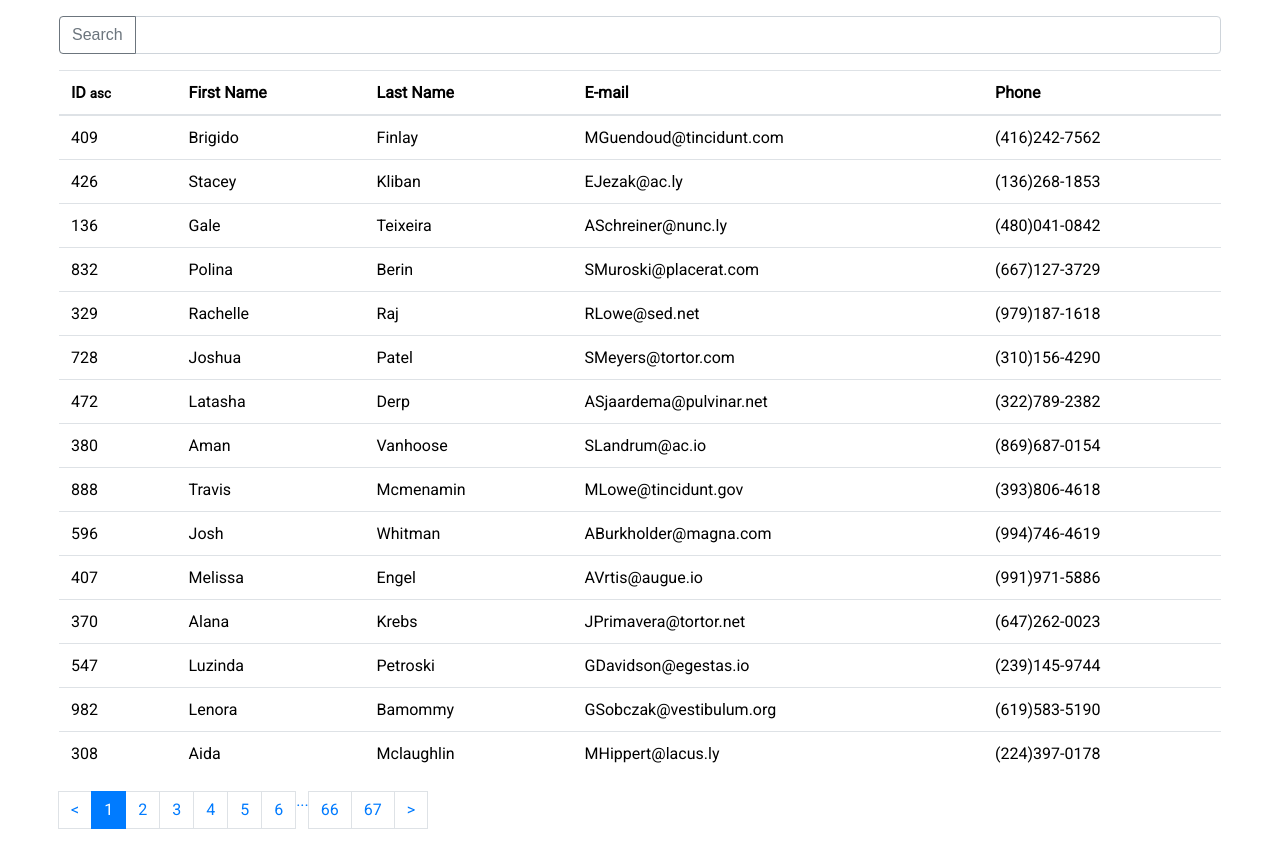
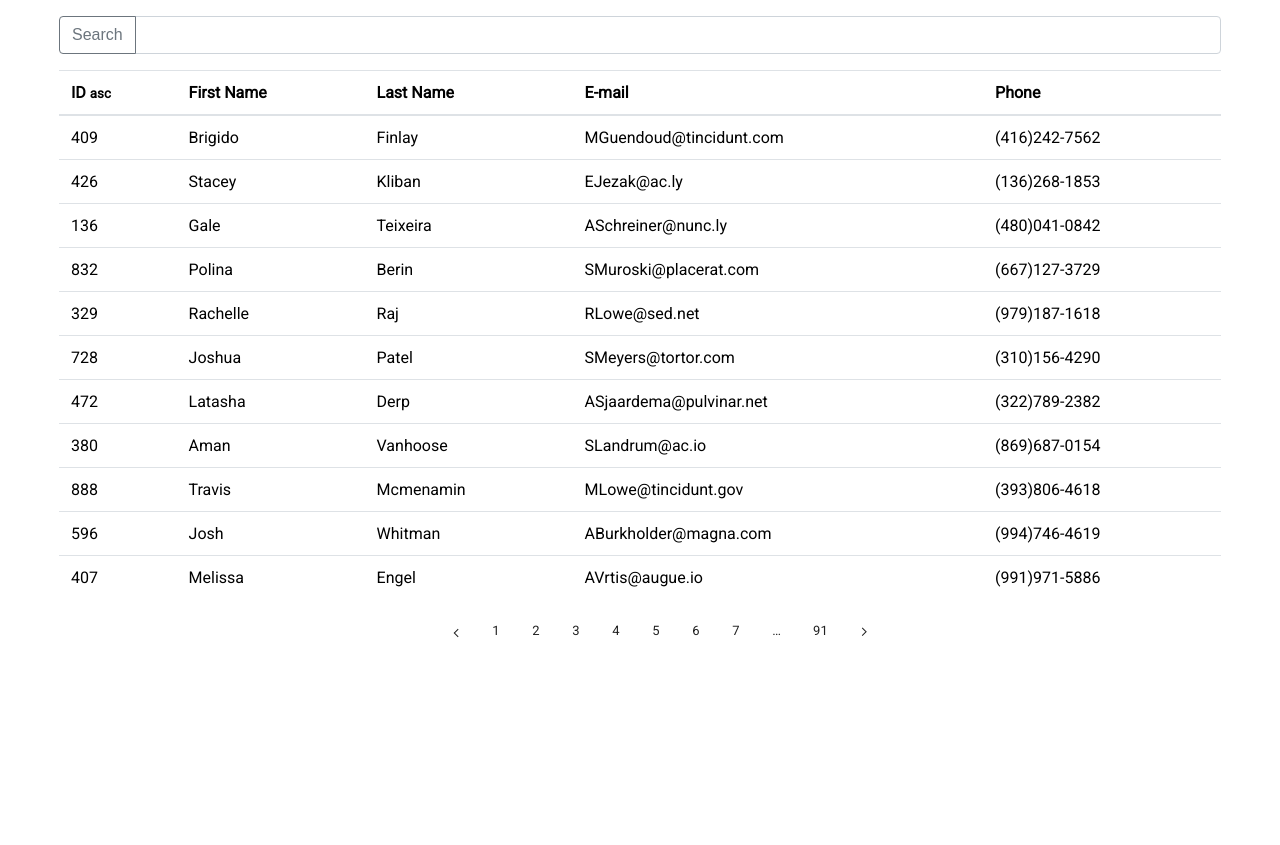
Before and after one commit to Uvacoder/demo-react-table, a React (Create React App) app: page / in a window 1280 px wide. After the commit the page ends 800 px from the top, so only its background shows below. Built offline with nearby package versions, Linux system fonts and the light colour scheme.

Commit message:
custom hook and component for paginate

```diff
--- a/package.json
+++ b/package.json
@@ -4,8 +4,10 @@
   "private": true,
   "homepage": "https://mdlufy.github.io/react-table",
   "dependencies": {
+    "classnames": "^2.3.1",
     "gh-pages": "^4.0.0",
     "lodash": "^4.17.11",
+    "node-sass": "^4.14.1",
     "react": "^16.8.1",
     "react-dom": "^16.8.1",
     "react-paginate": "^6.2.1",
--- a/src/App.tsx
+++ b/src/App.tsx
@@ -1,11 +1,11 @@
-import React, { useState } from "react";
-import ReactPaginate from "react-paginate";
+import React, { useState, useMemo } from "react";
+import _ from "lodash";
+
 import Table from "./components/Table";
 import TableSearch from "./components/TableSearch";
-import _ from "lodash";
-import "./styles/styles.css";
+import Pagination from "./components/Pagination";
 import Users from "./generated.json";
-import usePagination from "./hooks/usePagination";
+import "./styles/styles.scss";
 
 function App() {
   const [data, setData] = useState(Users);
@@ -13,18 +13,6 @@ function App() {
   const [sort, setSort] = useState("asc");
   const [sortField, setSortField] = useState("id");
   const [currentPage, setCurrentPage] = useState(0);
-  const {
-    firstContentIndex,
-    lastContentIndex,
-    nextPage,
-    prevPage,
-    page,
-    setPage,
-    totalPages,
-  } = usePagination({
-    contentPerPage: 3,
-    count: data.length,
-  });
 
   const onSort = (sortField: any) => {
     const cloneData = data.concat();
@@ -35,8 +23,6 @@ function App() {
     setSort(sortType);
     setSortField(sortField);
   };
-
-  const pageChangeHandler = ({ selected }: any) => setCurrentPage(selected);
 
   const searchHandler = (search: any) => {
     setSearch(search);
@@ -63,17 +49,19 @@ function App() {
     return result;
   };
 
-  const pageSize = 15;
-
+  const pageSize = 11;
 
   const filteredData = getFilteredData();
-  const pageCount = Math.ceil(filteredData.length / pageSize);
   const displayData = _.chunk(filteredData, pageSize)[currentPage];
+
+  const currentTableData = useMemo(() => {
+    const firstPageIndex = (currentPage) * pageSize;
+    const lastPageIndex = firstPageIndex + pageSize;
+    return data.slice(firstPageIndex, lastPageIndex);
+  }, [currentPage]);
 
   return (
     <div className="container">
-      {
-        <React.Fragment>
       <TableSearch onSearch={searchHandler} />
       <Table
         data={displayData}
@@ -81,30 +69,13 @@ function App() {
         sort={sort}
         sortField={sortField}
       />
-        </React.Fragment>
-      }
-
-      {data.length > pageSize ? (
-        <ReactPaginate
-          previousLabel={"<"}
-          nextLabel={">"}
-          breakLabel={"..."}
-          breakClassName={"break-me"}
-          pageCount={pageCount}
-          marginPagesDisplayed={2}
-          pageRangeDisplayed={5}
-          onPageChange={pageChangeHandler}
-          containerClassName={"pagination"}
-          activeClassName={"active"}
-          pageClassName="page-item"
-          pageLinkClassName="page-link"
-          previousClassName="page-item"
-          nextClassName="page-item"
-          previousLinkClassName="page-link"
-          nextLinkClassName="page-link"
-          forcePage={currentPage}
+      <Pagination
+        className="pagination-bar"
+        currentPage={currentPage}
+        totalCount={data.length}
+        pageSize={pageSize}
+        onPageChange={(page: any) => setCurrentPage(page)}
       />
-      ) : null}
     </div>
   );
 }
--- /dev/null
+++ b/src/components/Pagination.tsx
@@ -0,0 +1,77 @@
+import React from "react";
+import classnames from "classnames";
+import { usePagination, DOTS } from "../hooks/usePagination";
+import "../styles/pagination.scss";
+
+const Pagination = (props: any) => {
+  const {
+    onPageChange,
+    totalCount,
+    siblingCount = 2,
+    currentPage = 1,
+    pageSize,
+    className,
+  } = props;
+
+  const paginationRange = usePagination({
+    currentPage,
+    totalCount,
+    siblingCount,
+    pageSize,
+  });
+
+  if (paginationRange.length < 2) {
+    return null;
+  }
+
+  const onNext = () => {
+    onPageChange(currentPage + 1);
+  };
+
+  const onPrevious = () => {
+    onPageChange(currentPage - 1);
+  };
+
+  let lastPage = paginationRange[paginationRange.length - 1];
+
+  return (
+    <ul
+      className={classnames("pagination-container", { [className]: className })}
+    >
+      <li
+        className={classnames("pagination-item", {
+          disabled: currentPage === 1,
+        })}
+        onClick={onPrevious}
+      >
+        <div className="arrow left" />
+      </li>
+      {paginationRange.map((pageNumber) => {
+        if (pageNumber === DOTS) {
+          return <li className="pagination-item dots">&#8230;</li>;
+        }
+
+        return (
+          <li
+            className={classnames("pagination-item", {
+              selected: pageNumber === currentPage,
+            })}
+            onClick={() => onPageChange(pageNumber)}
+          >
+            {pageNumber}
+          </li>
+        );
+      })}
+      <li
+        className={classnames("pagination-item", {
+          disabled: currentPage === lastPage,
+        })}
+        onClick={onNext}
+      >
+        <div className="arrow right" />
+      </li>
+    </ul>
+  );
+};
+
+export default Pagination;
--- a/src/hooks/usePagination.tsx
+++ b/src/hooks/usePagination.tsx
@@ -1,56 +1,60 @@
-import { useState } from "react";
+import { useMemo } from "react";
 
-const usePagination: UsePagination = ({ contentPerPage, count }) => {
-  const [page, setPage] = useState(1);
-  // number of pages in total (total items / content on each page)
-  const pageCount = Math.ceil(count / contentPerPage);
-  // index of last item of current page
-  const lastContentIndex = page * contentPerPage;
-  // index of first item of current page
-  const firstContentIndex = lastContentIndex - contentPerPage;
+export const DOTS = "...";
 
-  // change page based on direction either front or back
-  const changePage = (direction: boolean) => {
-    setPage((state) => {
-      // move forward
-      if (direction) {
-        // if page is the last page, do nothing
-        if (state === pageCount) {
-          return state;
-        }
-        return state + 1;
-        // go back
-      } else {
-        // if page is the first page, do nothing
-        if (state === 1) {
-          return state;
-        }
-        return state - 1;
-      }
-    });
-  };
-
-  const setPageSAFE = (num: number) => {
-    // if number is greater than number of pages, set to last page
-    if (num > pageCount) {
-      setPage(pageCount);
-      // if number is less than 1, set page to first page
-    } else if (num < 1) {
-      setPage(1);
-    } else {
-      setPage(num);
-    }
-  };
-
-  return {
-    totalPages: pageCount,
-    nextPage: () => changePage(true),
-    prevPage: () => changePage(false),
-    setPage: setPageSAFE,
-    firstContentIndex,
-    lastContentIndex,
-    page,
-  };
+const range = (start: any, end: any) => {
+  let length = end - start + 1;
+  return Array.from({ length }, (_, idx) => idx + start);
 };
 
-export default usePagination;
+export const usePagination = ({
+  totalCount,
+  pageSize,
+  siblingCount = 1,
+  currentPage,
+}) => {
+  const paginationRange = useMemo(() => {
+    const totalPageCount = Math.ceil(totalCount / pageSize);
+
+    const totalPageNumbers = siblingCount + 5;
+
+    if (totalPageNumbers >= totalPageCount) {
+      return range(1, totalPageCount);
+    }
+
+    const leftSiblingIndex = Math.max(currentPage - siblingCount, 1);
+    const rightSiblingIndex = Math.min(
+      currentPage + siblingCount,
+      totalPageCount
+    );
+
+    const shouldShowLeftDots = leftSiblingIndex > 2;
+    const shouldShowRightDots = rightSiblingIndex < totalPageCount - 2;
+
+    const firstPageIndex = 1;
+    const lastPageIndex = totalPageCount;
+
+    if (!shouldShowLeftDots && shouldShowRightDots) {
+      let leftItemCount = 3 + 2 * siblingCount;
+      let leftRange = range(1, leftItemCount);
+
+      return [...leftRange, DOTS, totalPageCount];
+    }
+
+    if (shouldShowLeftDots && !shouldShowRightDots) {
+      let rightItemCount = 3 + 2 * siblingCount;
+      let rightRange = range(
+        totalPageCount - rightItemCount + 1,
+        totalPageCount
+      );
+      return [firstPageIndex, DOTS, ...rightRange];
+    }
+
+    if (shouldShowLeftDots && shouldShowRightDots) {
+      let middleRange = range(leftSiblingIndex, rightSiblingIndex);
+      return [firstPageIndex, DOTS, ...middleRange, DOTS, lastPageIndex];
+    }
+  }, [totalCount, pageSize, siblingCount, currentPage]);
+
+  return paginationRange;
+};
--- /dev/null
+++ b/src/styles/pagination.scss
@@ -0,0 +1,68 @@
+.pagination-container {
+  display: flex;
+  list-style-type: none;
+  justify-content: center;
+
+  .pagination-item {
+    padding: 0 12px;
+    height: 32px;
+    text-align: center;
+    margin: auto 4px;
+    color: rgba(0, 0, 0, 0.87);
+    display: flex;
+    box-sizing: border-box;
+    align-items: center;
+    letter-spacing: 0.01071em;
+    border-radius: 16px;
+    line-height: 1.43;
+    font-size: 13px;
+    min-width: 32px;
+
+    &.dots:hover {
+      background-color: transparent;
+      cursor: default;
+    }
+    &:hover {
+      background-color: rgba(0, 0, 0, 0.04);
+      cursor: pointer;
+    }
+
+    &.selected {
+      background-color: rgba(0, 0, 0, 0.08);
+    }
+
+    .arrow {
+      &::before {
+        position: relative;
+        content: "";
+        display: inline-block;
+        width: 0.4em;
+        height: 0.4em;
+        border-right: 0.12em solid rgba(0, 0, 0, 0.87);
+        border-top: 0.12em solid rgba(0, 0, 0, 0.87);
+      }
+
+      &.left {
+        transform: rotate(-135deg) translate(-50%);
+      }
+
+      &.right {
+        transform: rotate(45deg);
+      }
+    }
+
+    &.disabled {
+      pointer-events: none;
+
+      .arrow::before {
+        border-right: 0.12em solid rgba(0, 0, 0, 0.43);
+        border-top: 0.12em solid rgba(0, 0, 0, 0.43);
+      }
+
+      &:hover {
+        background-color: transparent;
+        cursor: default;
+      }
+    }
+  }
+}
```
Also changed, not shown: src/react-app-env.d.ts (+0 -15 lines), src/styles/styles.scss (renamed from src/styles/styles.css), 1 other file (tests, documents, lock files or other folders). Lines whose indentation alone changed are shown as unchanged.
